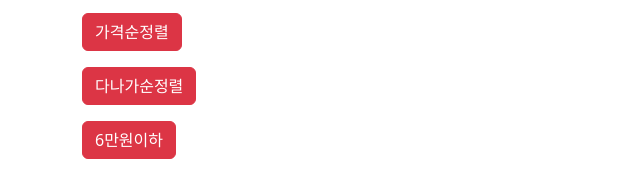
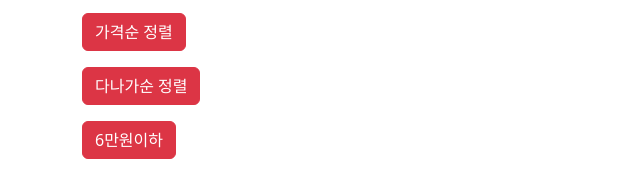
Before and after one commit to backminjoo/javascript_codingapple, a plain HTML site: page 5_장바구니기능/list.html in a window 1280 px wide. Shown: the part 461-633 px from the top of the page, 0-640 px from the left. Drawn offline with nearby package versions, Linux system fonts and the light colour scheme.

```diff
--- a/5_장바구니기능/list.html
+++ b/5_장바구니기능/list.html
@@ -22,13 +22,13 @@
 
     <div class="container my-3">
         <button class="btn btn-danger" id="price">
-            가격순정렬
+            가격순 정렬
         </button>
     </div>
 
     <div class="container my-3">
         <button class="btn btn-danger" id="sort1">
-            다나가순정렬
+            다나가순 정렬
         </button>
     </div>
 
```
